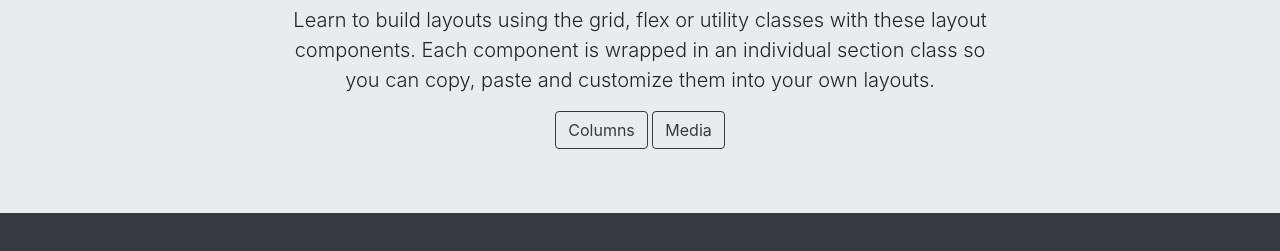
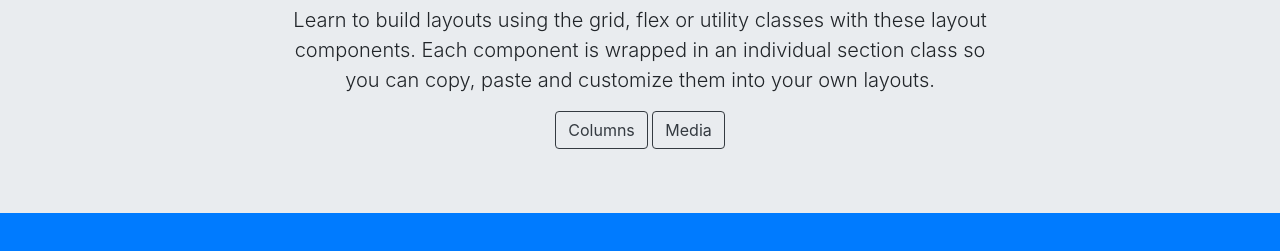
Before and after one commit to arev-dev-journey/tutorial-github, a plain HTML site: page docs/index.html in a window 1280 px wide. Shown: the part 157-408 px from the top of the page. Drawn offline with nearby package versions, Linux system fonts and the light colour scheme.

Commit message:
Changed colors to blue backgrounds

```diff
--- a/docs/index.html
+++ b/docs/index.html
@@ -13,7 +13,7 @@
     <title>Learn Git and Github today</title>
   </head>
 
-  <body class="bg-dark">
+  <body class="bg-primary">
     <header id="page-hero" class="d-flex flex-column align-content-between">
       <nav class="navbar navbar-expand-md bg-dark navbar-dark">
         <div class="container-fluid">
```
Also changed, not shown: docs/columns.html (+1 -1 lines), docs/media.html (+1 -1 lines).
